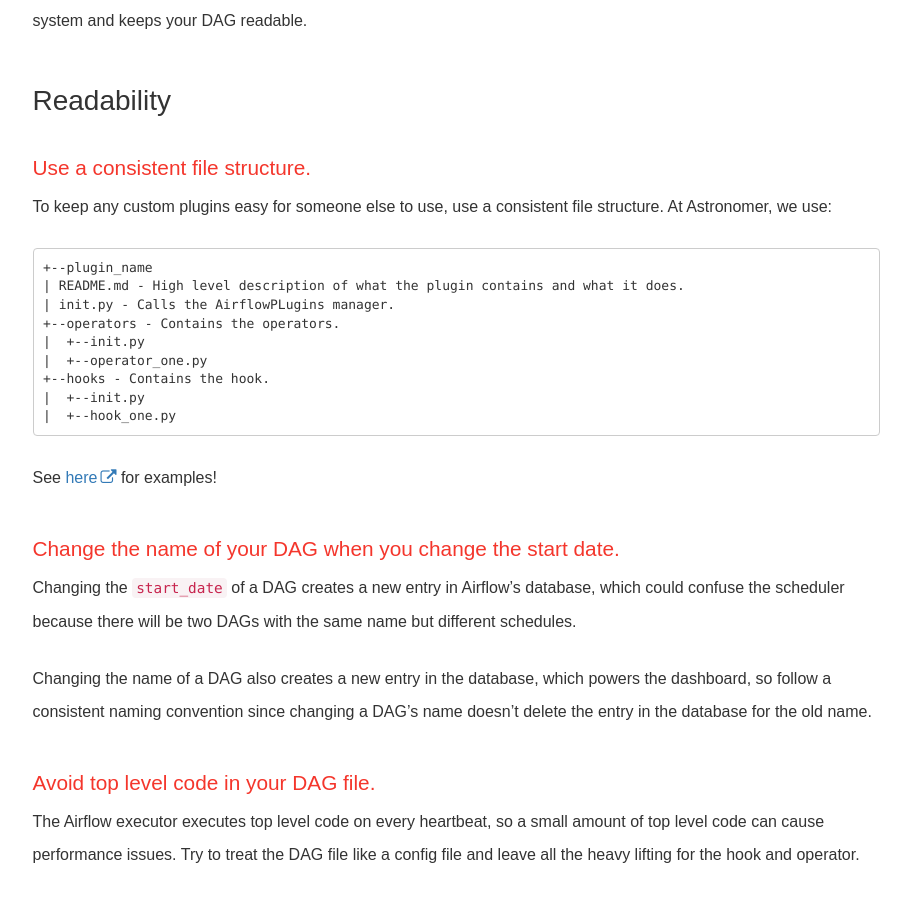
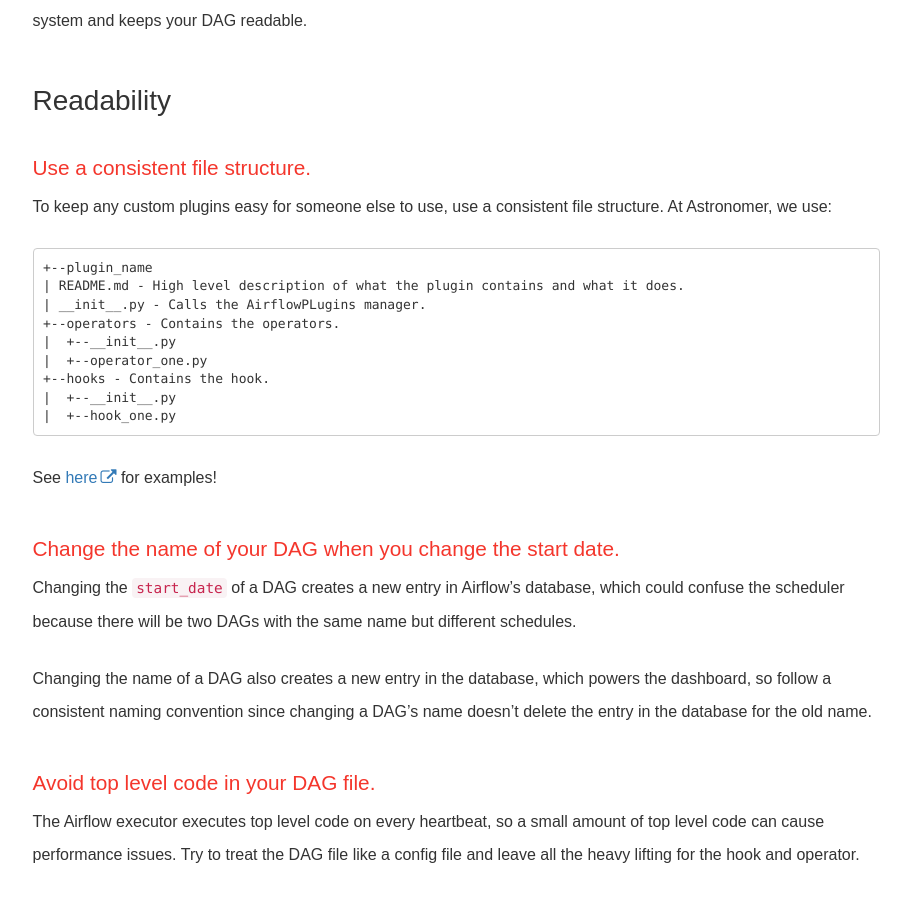
Before and after one commit to petedejoy/documentation, a Jekyll site: the page built from v2/apache_airflow/tutorial/best-practices.md, in a window 1280 px wide and 900 px high, scrolled down 2353 px. Shown: the whole window, without its empty margins (330-1241 px from the left). Built offline with Jekyll 4.4.1, drawn with Linux system fonts in a browser that asks for light colours; nearby versions of some CDN libraries; some web fonts are replaced; comment, search, counter and statistics services are not loaded.

```diff
--- a/v2/apache_airflow/tutorial/best-practices.md
+++ b/v2/apache_airflow/tutorial/best-practices.md
@@ -48,12 +48,12 @@ To keep any custom plugins easy for someone else to use, use a consistent file s
 ~~~
 +--plugin_name
 | README.md - High level description of what the plugin contains and what it does.
-| init.py - Calls the AirflowPLugins manager.
+| __init__.py - Calls the AirflowPLugins manager.
 +--operators - Contains the operators.
-|  +--init.py
+|  +--__init__.py
 |  +--operator_one.py
 +--hooks - Contains the hook.
-|  +--init.py
+|  +--__init__.py
 |  +--hook_one.py
 ~~~
 
```
